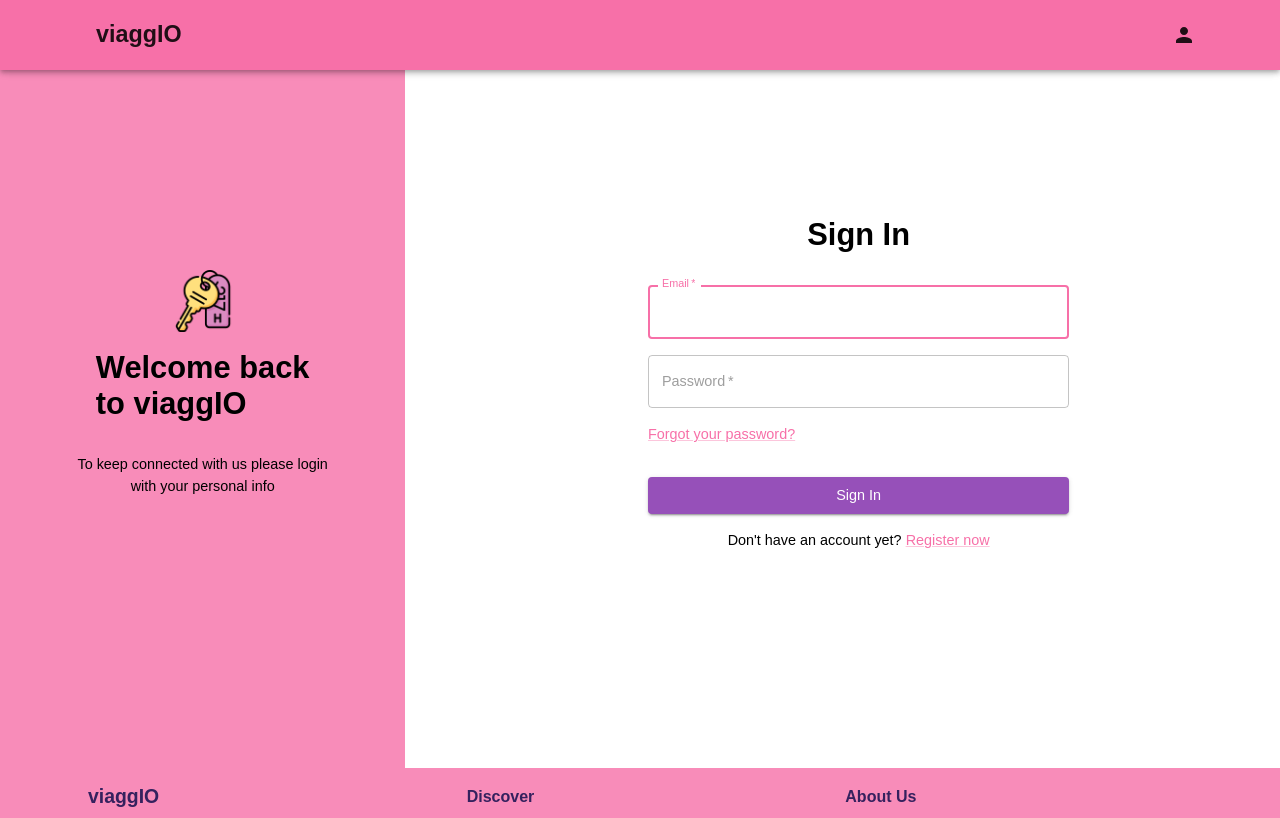
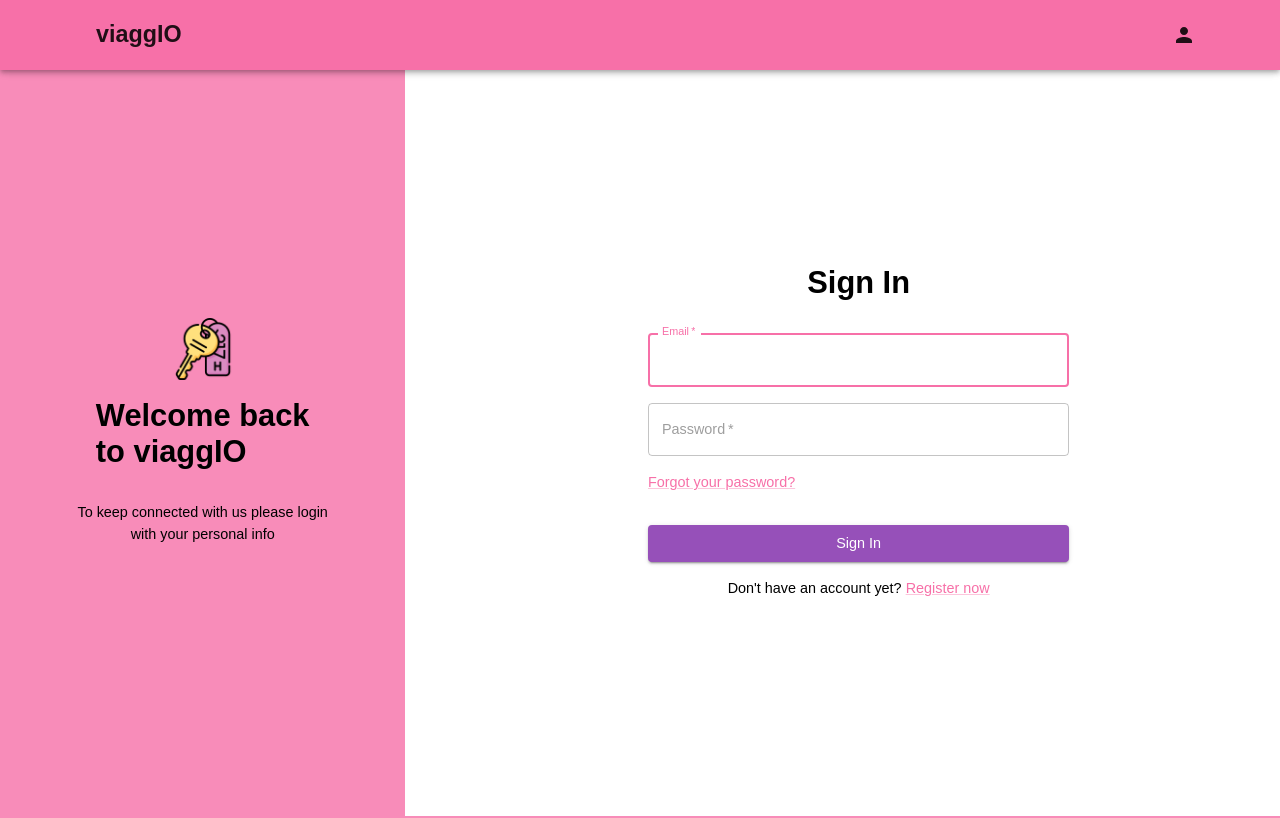
Before and after one commit to sofia-suarez-fernandez/hotel-recommendation-system, a React (Create React App) app in the folder frontend/: page /sign_in in a window 1280 px wide. Shown: the top 818 px of the page. Built offline with nearby package versions, Linux system fonts and the light colour scheme; no server answers.

Commit message:
Fix sign in style

```diff
--- a/frontend/src/components/pages/SignIn/SignInStyles.ts
+++ b/frontend/src/components/pages/SignIn/SignInStyles.ts
@@ -5,6 +5,7 @@ export const useSignInStyles = makeStyles()((theme) => ({
     display: "flex",
     alignItems: "center",
     justifyContent: "center",
+    paddingTop: theme.spacing(3),
   },
   leftColumn: {
     display: "flex",
@@ -20,6 +21,7 @@ export const useSignInStyles = makeStyles()((theme) => ({
     flexDirection: "column",
     alignItems: "center",
     justifyContent: "center",
+    height: "100vh",
     flex: 1,
   }
 }));
```
